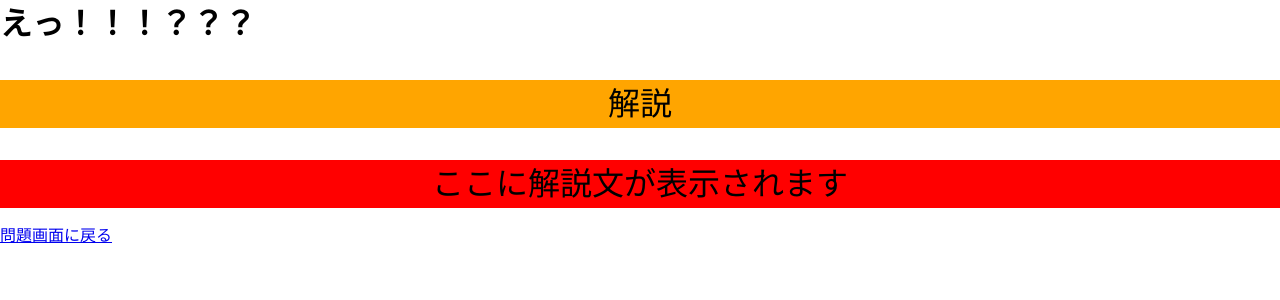
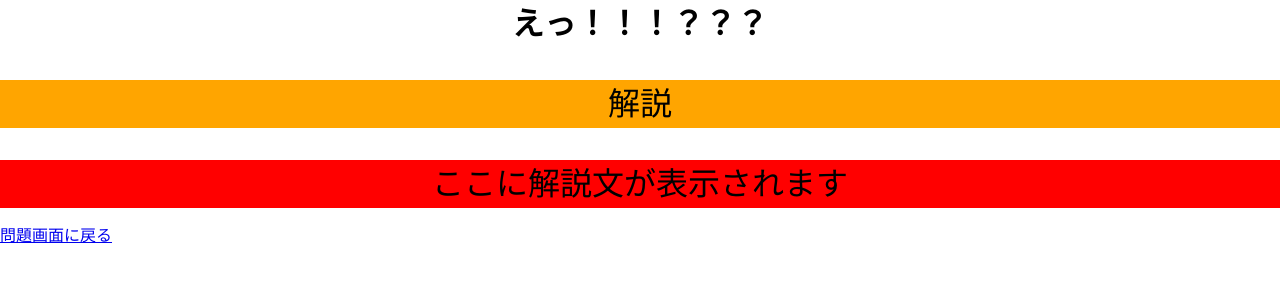
Before and after one commit to miuratomonori/SecurityGame, a PHP site: page /answer.php in a window 1280 px wide. Shown: the top 300 px of the page. Run offline with PHP 8.4, Linux system fonts and the light colour scheme; data that the repository does not hold is empty.

Commit message:
Update aiueo.css

```diff
--- a/aiueo.css
+++ b/aiueo.css
@@ -72,7 +72,7 @@ body {
 	margin-right: 30px;
 	float: right;
 }
-#result{
+.result{
 	font-size: xx-large;
 	text-align:center;
 }
```
